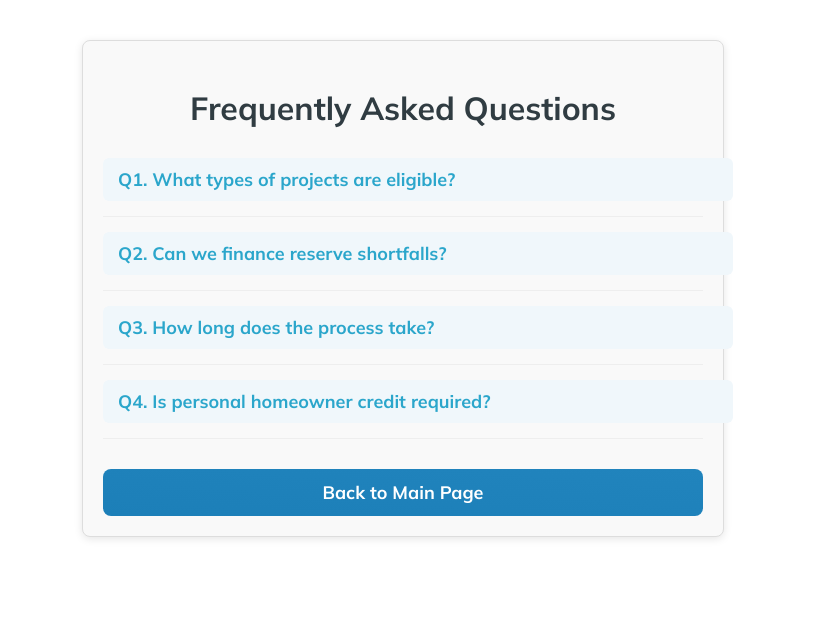
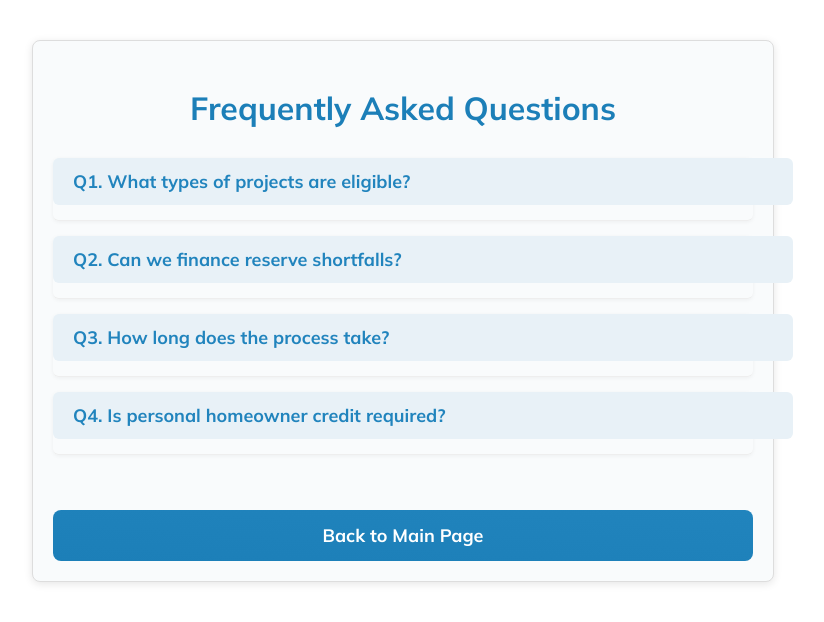
Before and after one commit to MetaCapFin/tu-cielo-site, a React (Create React App) app: page /faq in a window 1280 px wide. Shown: the top 622 px of the page, without its empty margins (237-1061 px from the left). Built offline with nearby package versions, Linux system fonts and the light colour scheme.

Commit message:
Update faq.js

```diff
--- a/src/faq.js
+++ b/src/faq.js
@@ -1,5 +1,6 @@
 import React, { useState } from "react";
 import { useNavigate } from "react-router-dom";
+import "./FAQSection.css"; // CSS file for styles, create this next
 
 const faqData = [
   {
@@ -33,84 +34,21 @@ const FAQSection = () => {
   };
 
   return (
-    <section
-      className="faq-section"
-      style={{
-        maxWidth: 600,
-        margin: "40px auto",
-        fontFamily: "'Mulish', sans-serif",
-        padding: 20,
-        border: "1px solid #ddd",
-        borderRadius: 8,
-        boxShadow: "0 2px 8px rgba(0,0,0,0.1)",
-      }}
-    >
-      <h2 style={{ textAlign: "center", marginBottom: 30 }}>Frequently Asked Questions</h2>
+    <section className="faq-section">
+      <h2>Frequently Asked Questions</h2>
       {faqData.map((item, index) => (
         <div
           key={index}
-          className="faq-item"
-          style={{ marginBottom: 15, cursor: "pointer" }}
+          className={`faq-item ${activeIndex === index ? "active" : ""}`}
           onClick={() => toggleFAQ(index)}
         >
-          <div
-            className="faq-question"
-            style={{
-              fontWeight: "bold",
-              fontSize: 18,
-              userSelect: "none",
-              padding: "10px 15px",
-              backgroundColor: "#f0f7fb",
-              borderRadius: 6,
-            }}
-          >
-            {item.question}
-          </div>
-          <div
-            className="faq-answer-wrapper"
-            style={{
-              maxHeight: activeIndex === index ? 500 : 0,
-              overflow: "hidden",
-              transition: "max-height 0.5s ease",
-              backgroundColor: "#e8f1f7",
-              borderRadius: "0 0 6px 6px",
-              padding: activeIndex === index ? "10px 15px" : "0 15px",
-            }}
-          >
-            <div className="faq-answer" style={{ fontSize: 16, lineHeight: 1.4 }}>
-              {item.answer}
-            </div>
+          <div className="faq-question">{item.question}</div>
+          <div className="faq-answer-wrapper">
+            <div className="faq-answer">{item.answer}</div>
           </div>
         </div>
       ))}
-
-      <button
-        onClick={() => navigate("/")} // adjust "/" to your main page path if needed
-        style={{
-          marginTop: 30,
-          display: "block",
-          width: "100%",
-          padding: "12px 0",
-          fontSize: 18,
-          fontWeight: "bold",
-          color: "white",
-          background:
-            "linear-gradient(to bottom left, #2184BD, #1C7FB8)",
-          border: "none",
-          borderRadius: 8,
-          cursor: "pointer",
-          fontFamily: "'Mulish', sans-serif",
-          transition: "background-color 0.3s ease",
-        }}
-        onMouseEnter={(e) => {
-          e.currentTarget.style.background = "linear-gradient(to bottom left, #1C7FB8, #2184BD)";
-          e.currentTarget.style.color = "#303c42";
-        }}
-        onMouseLeave={(e) => {
-          e.currentTarget.style.background = "linear-gradient(to bottom left, #2184BD, #1C7FB8)";
-          e.currentTarget.style.color = "white";
-        }}
-      >
+      <button className="back-button" onClick={() => navigate("/")}>
         Back to Main Page
       </button>
     </section>
```
